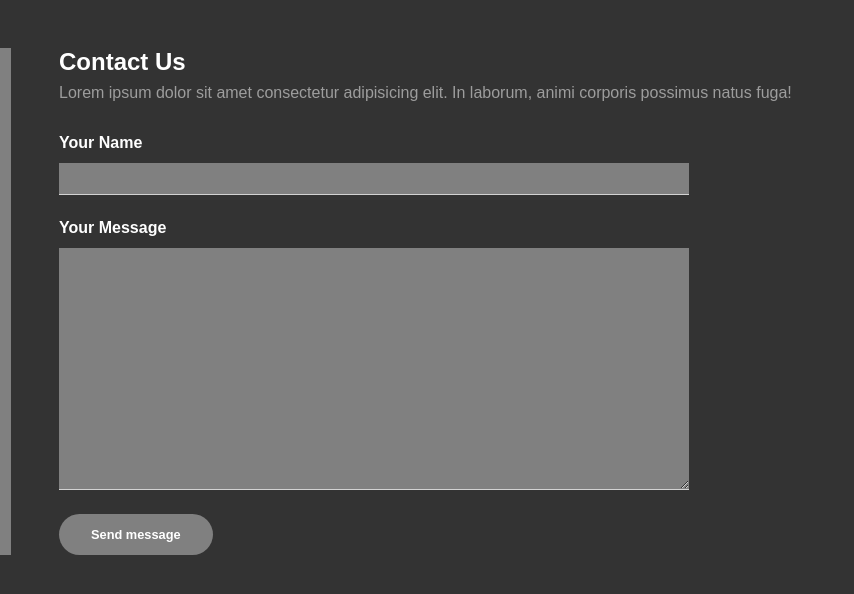
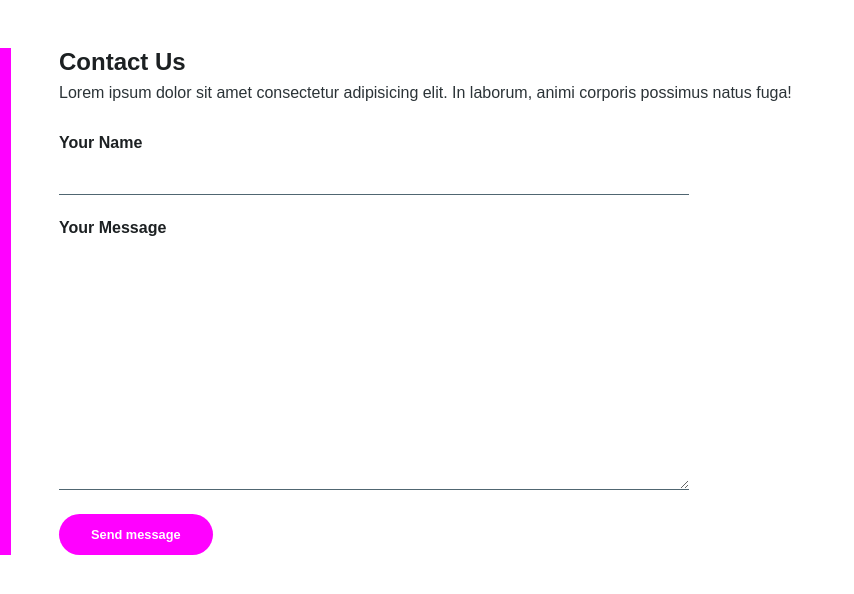
Before and after one commit to joepasss/sass_study, a React (Create React App) app in the folder ui_design/: page / in a window 1280 px wide. Shown: the top 594 px of the page, without its empty margins (0-854 px from the left). Built offline with nearby package versions, Linux system fonts and the light colour scheme.

Commit message:
challenge 2 improvement

```diff
--- a/ui_design/src/index.scss
+++ b/ui_design/src/index.scss
@@ -58,3 +58,33 @@ section {
     font-size: 0.8rem;
   }
 }
+
+/* improvement */
+body {
+  background-color: white;
+  color: #1c2022;
+}
+
+section {
+  border-left: 0.7rem solid #ff01ff;
+
+  p {
+    color: #2b3337;
+  }
+
+  input[type='text'],
+  textarea {
+    background-color: white;
+    border-bottom: 1px solid #506671;
+    color: #2b3337;
+  }
+
+  input[type='submit'] {
+    background-color: #ff01ff;
+  }
+
+  input[type='text']:focus,
+  textarea:focus {
+    border-bottom: #ff01ff 1px solid;
+  }
+}
```
